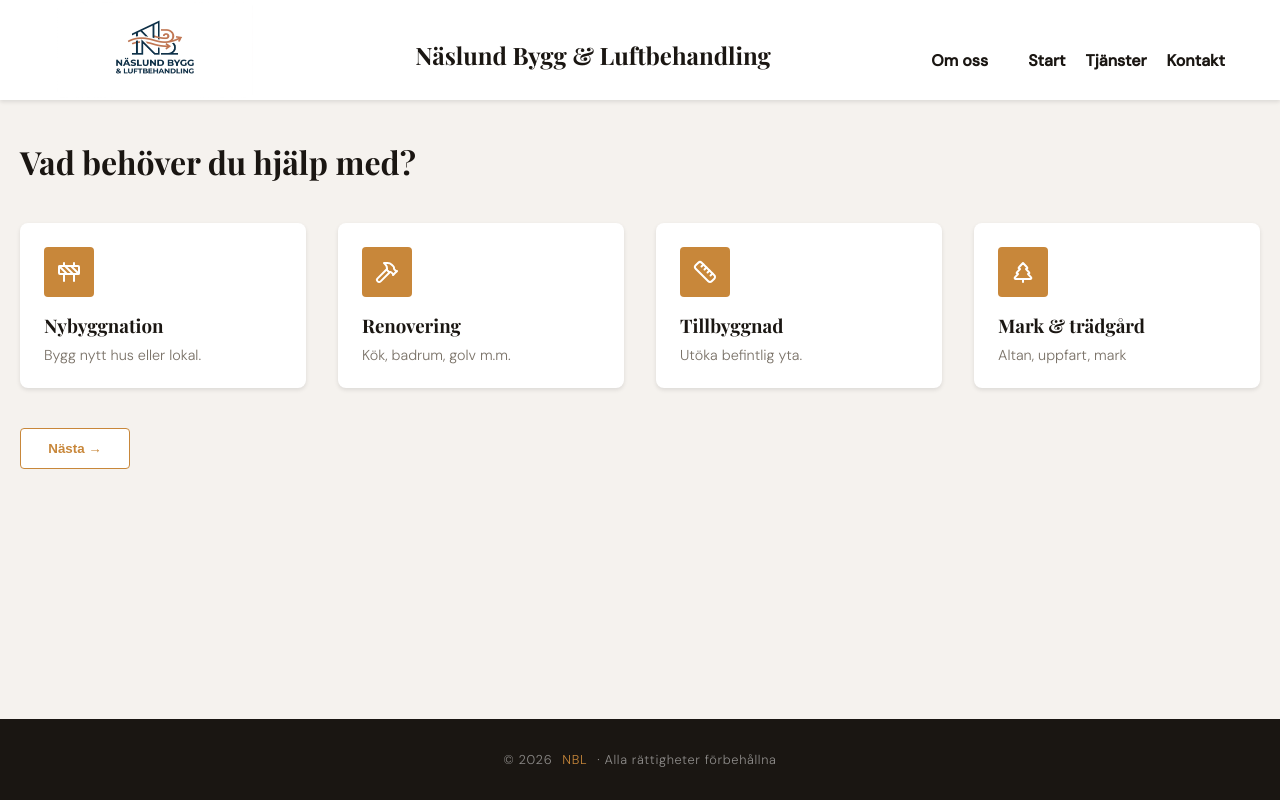
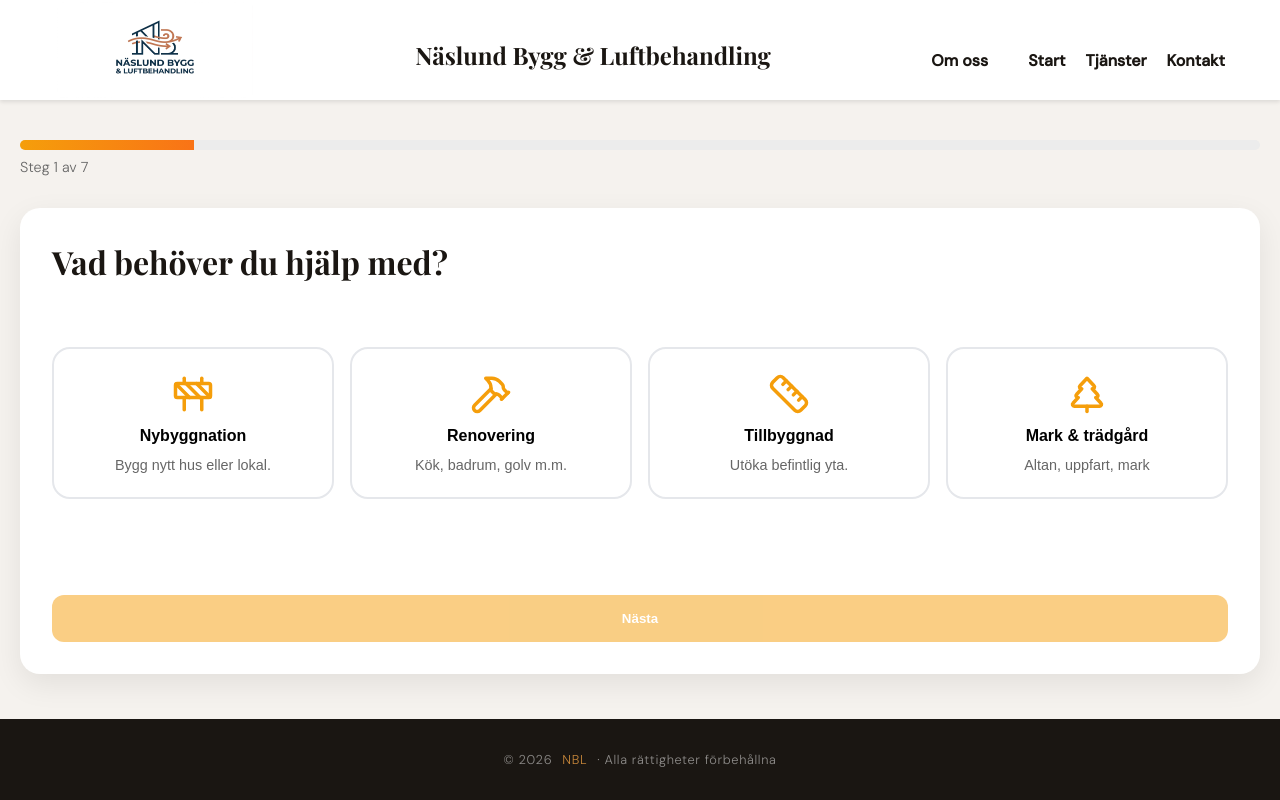
Before and after one commit to AVega89-0407/construction-company, a React (Vite) app: page /offert in a window 1280 px wide. Built offline with nearby package versions, Linux system fonts and the light colour scheme.

Commit message:
fixe calculator page and emailJS is functioning correctly

```diff
--- /dev/null
+++ b/src/components/calculator/steps/AllSteps.jsx
@@ -0,0 +1,103 @@
+import { useState } from "react";
+
+import StepIndicator from "../StepIndicator";
+
+import Step1Tjanst from "./Step1Tjanst";
+import Step2Fastighet from "./Step2Fastighet";
+import Step3Yta from "./Step3Yta";
+import Step4Standard from "./Step4Standard";
+import Step5Timing from "./Step5Timing";
+import StepSummary from "./StepSummary";
+import StepContact from "./StepContact";
+
+export default function AllSteps() {
+  const [step, setStep] = useState(1);
+
+  const [answers, setAnswers] = useState({
+    tjanst: "",
+    fastighet: "",
+    yta: 100,
+    standard: "",
+    timing: "",
+  });
+
+  function handleChange(field, value) {
+    setAnswers(prev => ({
+      ...prev,
+      [field]: value,
+    }));
+  }
+
+  function next() {
+    setStep(prev => prev + 1);
+  }
+
+  function back() {
+    setStep(prev => prev - 1);
+  }
+
+  return (
+    <div className="quote-wizard">
+      <StepIndicator current={step} total={7} />
+
+      {step === 1 && (
+        <Step1Tjanst
+          answers={answers}
+          onChange={handleChange}
+          onNext={next}
+        />
+      )}
+
+      {step === 2 && (
+        <Step2Fastighet
+          answers={answers}
+          onChange={handleChange}
+          onNext={next}
+          onBack={back}
+        />
+      )}
+
+      {step === 3 && (
+        <Step3Yta
+          answers={answers}
+          onChange={handleChange}
+          onNext={next}
+          onBack={back}
+        />
+      )}
+
+      {step === 4 && (
+        <Step4Standard
+          answers={answers}
+          onChange={handleChange}
+          onNext={next}
+          onBack={back}
+        />
+      )}
+
+      {step === 5 && (
+        <Step5Timing
+          answers={answers}
+          onChange={handleChange}
+          onNext={next}
+          onBack={back}
+        />
+      )}
+
+      {step === 6 && (
+        <StepSummary
+          answers={answers}
+          onNext={next}
+          onBack={back}
+        />
+      )}
+
+      {step === 7 && (
+        <StepContact
+          answers={answers}
+          onBack={back}
+        />
+      )}
+    </div>
+  );
+}
--- a/src/components/calculator/steps/Step5Timing.jsx
+++ b/src/components/calculator/steps/Step5Timing.jsx
@@ -17,7 +17,6 @@ export default function Step2Timing({ answers, onChange, onNext, onBack }) {
           <OptionCard
             key={opt.value}
             label={opt.value}
-            description={opt.description}
             selected={answers.timing === opt.value}
             onClick={() => onChange("timing", opt.value)}
           />
--- a/src/components/calculator/steps/ContactStep.jsx
+++ b/src/components/calculator/steps/StepContact.jsx
@@ -1,6 +1,13 @@
 import { useState } from "react";
 import emailjs from "@emailjs/browser";
 import NavButtons from "../ui/NavButtons";
+import { CircleCheckBig } from "lucide-react";
+import { Link } from "react-router";
+
+const SERVICE_ID = "service_gvfphms";
+const COMPANY_TEMPLATE = "template_zsmj7ne";
+const CUSTOMER_TEMPLATE = "template_0kmf6vj";
+const PUBLIC_KEY = "EtpsRXJenv8J5g5yO";
 
 export default function ContactStep({ answers, onBack }) {
   const [contact, setContact] = useState({
@@ -9,6 +16,7 @@ export default function ContactStep({ answers, onBack }) {
     phone: "",
     message: "",
   });
+  const [status, setStatus] = useState(null);
 
   function handleChange(e) {
     setContact({
@@ -19,9 +27,11 @@ export default function ContactStep({ answers, onBack }) {
 
   async function handleSubmit() {
     try {
+
+      //Mail till företaget
       await emailjs.send(
-        "SERVICE_ID",
-        "TEMPLATE_ID",
+        SERVICE_ID,
+        COMPANY_TEMPLATE,
         {
           name: contact.name,
           email: contact.email,
@@ -34,15 +44,47 @@ export default function ContactStep({ answers, onBack }) {
           standard: answers.standard,
           timing: answers.timing,
         },
-        "PUBLIC_KEY"
+        PUBLIC_KEY
       );
 
-      alert("Tack! Din offertförfrågan har skickats.");
+      //Bekräftelse till kunden
+      await emailjs.send(
+        SERVICE_ID,
+        CUSTOMER_TEMPLATE,
+        {
+          name: contact.name,
+          email: contact.email,
+
+          tjanst: answers.tjanst,
+
+        },
+        PUBLIC_KEY
+      );
+
+      setStatus("success");
+
     } catch (error) {
       console.error(error);
-      alert("Något gick fel.");
+      setStatus("error");
     }
   }
+
+  if (status === "success") {
+  return (
+    <section className="step">
+      <div className="success-card">
+        <CircleCheckBig size={64} color="#f59e0b" />
+        <h2>Tack för din förfrågan!</h2>
+        <p>
+          Vi har tagit emot dina uppgifter och återkommer så snart som möjligt.
+        </p>
+      </div>
+        <Link to="/" className="btn btn--primary">
+    Till startsidan
+  </Link>
+    </section>
+  );
+}
 
   return (
     <section className="step">
--- a/src/components/calculator/ui/OptionCard.jsx
+++ b/src/components/calculator/ui/OptionCard.jsx
@@ -6,7 +6,7 @@ export default function OptionCard({ icon, label, description, selected, onClick
             {icon}
             <span className="option-card__label">{label}</span>
             {description && (
-                <span className="option-card__desc">{descrpition}</span>
+                <span className="option-card__desc">{description}</span>
             )}
         </button>
     )
--- a/src/css/offert.css
+++ b/src/css/offert.css
@@ -1,7 +1,12 @@
-section {
+.step {
   display: flex;
   flex-direction: column;
   gap: 2rem;
+
+  background: #fff;
+  border-radius: 20px;
+  padding: 2rem;
+  box-shadow: 0 10px 30px rgba(0,0,0,0.08);
 }
 
 .section-label {
@@ -11,69 +16,246 @@ section {
   color: var(--accent);
 }
 
-.section-title {
+.step__title {
   font-family: var(--serif);
   color: var(--dark);
   font-size: 2rem;
 }
 
-.offerts-grid {
-  display: grid;
-  grid-template-columns: repeat(4, minmax(200px, 1fr));
-  gap: 2rem;
+.step__sub {
+  color: #666;
+  margin-bottom: 2rem;
+  line-height: 1.6;
 }
 
-.offerts-icon {
-  width: 50px;
-  height: 50px;
-  background: var(--accent);
-  color: var(--white);
-  display: flex;
-  align-items: center;
-  justify-content: center;
-  border-radius: 4px;
-  font-size: 1.5rem;
+.step-indicator {
+  margin-bottom: 2rem;
 }
 
-.offerts-card {
-  background: var(--white);
+.step-indicator__bar {
+  width: 100%;
+  height: 10px;
+  background: #ececec;
+  border-radius: 999px;
+  overflow: hidden;
+}
+
+.step-indicator__fill {
+  height: 100%;
+  background: linear-gradient(
+    90deg,
+    #f59e0b,
+    #f97316
+  );
+  transition: width 0.3s ease;
+}
+
+.step-indicator__label {
+  display: block;
+  margin-top: 0.5rem;
+  font-size: 0.9rem;
+  color: #666;
+}
+
+.options-grid {
+  display: grid;
+  grid-template-columns: repeat(
+    auto-fit,
+    minmax(220px, 1fr)
+  );
+  gap: 1rem;
+  margin: 2rem 0;
+}
+
+.option-card {
+  border: 2px solid #e5e7eb;
+  border-radius: 18px;
   padding: 1.5rem;
-  border-radius: 8px;
-  box-shadow: 0 2px 4px rgba(0, 0, 0, 0.1);
+  background: white;
+
+  display: flex;
+  flex-direction: column;
+  align-items: center;
+
+  gap: 0.75rem;
+
   cursor: pointer;
+  transition: all 0.25s ease;
+}
 
-  &:hover {
-    box-shadow: 0 4px 8px rgba(0, 0, 0, 0.2);
-  }
+.option-card:hover {
+  border-color: #f59e0b;
+  transform: translateY(-3px);
+}
 
-  h3 {
-    font-family: var(--serif);
-    color: var(--dark);
-    margin-top: 1rem;
-    margin-bottom: 0.5rem;
-  }
+.option-card svg {
+  width: 42px;
+  height: 42px;
+  color: #f59e0b;
+}
 
-  p {
-    color: var(--muted);
-    font-family: var(--sans);
-    font-size: 0.9rem;
-  }
+.option-card__label {
+  font-weight: 600;
+  font-size: 1rem;
+  text-align: center;
+}
+
+.option-card__desc {
+  color: #666;
+  text-align: center;
+  font-size: 0.9rem;
+}
+
+.option-card--selected {
+  border-color: #f59e0b;
+  background: #fff7ed;
+  box-shadow: 0 0 0 4px rgba(245,158,11,0.15);
+}
+
+.nav-buttons {
+  display: flex;
+  justify-content: space-between;
+  margin-top: 2rem;
 }
 
 .btn {
-  display: inline-block;
-  width: 110px;
-  padding: 0.75rem 1.5rem;
-  background: white;
-  color: var(--accent);
-  border: 1px solid var(--accent);
-  border-radius: 4px;
-  font-weight: bold;
-  transition: background-color 0.3s ease;
+  border: none;
+  border-radius: 12px;
+  padding: 1rem 1.5rem;
+  font-weight: 600;
   cursor: pointer;
+  transition: all 0.2s ease;
+}
 
-  &:hover {
-    background: var(--accent);
-    color: var(--white);
+.btn--primary {
+  background: #f59e0b;
+  color: white;
+}
+
+.btn--primary:hover {
+  background: #ea580c;
+}
+
+.btn--secondary {
+  background: #f3f4f6;
+  color: #222;
+}
+
+.btn--secondary:hover {
+  background: #e5e7eb;
+}
+
+.btn:disabled {
+  opacity: 0.5;
+  cursor: not-allowed;
+}
+
+.slider-row {
+  margin-top: 2rem;
+}
+
+.slider-row__value {
+  display: block;
+  font-size: 2rem;
+  font-weight: 700;
+  color: #f59e0b;
+  margin-bottom: 1rem;
+}
+
+.slider-row input[type="range"] {
+  width: 100%;
+}
+
+.summary-card {
+  background: #f9fafb;
+  border-radius: 16px;
+  padding: 1.5rem;
+  margin-top: 2rem;
+}
+
+.summary-card__row {
+  display: flex;
+  justify-content: space-between;
+  padding: 1rem 0;
+  border-bottom: 1px solid #e5e7eb;
+}
+
+.summary-card__row:last-child {
+  border-bottom: none;
+}
+
+.summary-card__label {
+  color: #666;
+}
+
+.summary-card__value {
+  font-weight: 600;
+  color: #111;
+}
+
+.step input,
+.step textarea {
+  width: 100%;
+  padding: 1rem;
+  margin-bottom: 1rem;
+
+  border: 2px solid #e5e7eb;
+  border-radius: 12px;
+
+  font-size: 1rem;
+
+  transition: border-color 0.2s ease;
+}
+
+.step input:focus,
+.step textarea:focus {
+  outline: none;
+  border-color: #f59e0b;
+}
+
+.step textarea {
+  min-height: 140px;
+  resize: vertical;
+}
+
+.success-card {
+  text-align: center;
+  padding: 3rem;
+}
+
+.success-card h2 {
+  color: #166534;
+  margin-bottom: 1rem;
+}
+
+.success-card p {
+  color: #666;
+}
+
+@media (max-width: 768px) {
+  .quote-wizard {
+    padding: 1rem;
+  }
+
+  .step {
+    padding: 1.5rem;
+  }
+
+  .step__title {
+    font-size: 1.5rem;
+  }
+
+  .nav-buttons {
+    flex-direction: column;
+    gap: 1rem;
+  }
+
+  .btn {
+    width: 100%;
+  }
+
+  .summary-card__row {
+    flex-direction: column;
+    gap: 0.25rem;
   }
 }
--- a/src/pages/CalculatorPage.jsx
+++ b/src/pages/CalculatorPage.jsx
@@ -1,4 +1,4 @@
-import { Construction, Hammer, Ruler, TreePine, House, BrickWall } from "lucide-react";
+import AllSteps from "../components/calculator/steps/AllSteps";
 
 
 CalculatorPage.route = {
@@ -6,29 +6,9 @@ CalculatorPage.route = {
 }
 
 export default function CalculatorPage() {
-  {
-    const offerts = [
-      { icon: <Construction />, title: "Nybyggnation", desc: "Bygg nytt hus eller lokal." },
-      { icon: <Hammer />, title: "Renovering", desc: "Kök, badrum, golv m.m." },
-      { icon: <Ruler />, title: "Tillbyggnad", desc: "Utöka befintlig yta." },
-      { icon: <TreePine />, title: "Mark & trädgård", desc: "Altan, uppfart, mark" }
-    ];
     return (
       <>
-        <section className="page">
-          <h2 className="section-title">Vad behöver du hjälp med?</h2>
-          <div className="offerts-grid">
-            {offerts.map((s) => (
-              <div className="offerts-card" key={s.title}>
-                <span className="offerts-icon">{s.icon}</span>
-                <h3>{s.title}</h3>
-                <p>{s.desc}</p>
-              </div>
-            ))}
-          </div>
-          <button className="btn">Nästa &#8594;</button>
-        </section>
+        <AllSteps />
       </>
     );
   }
-}
```
